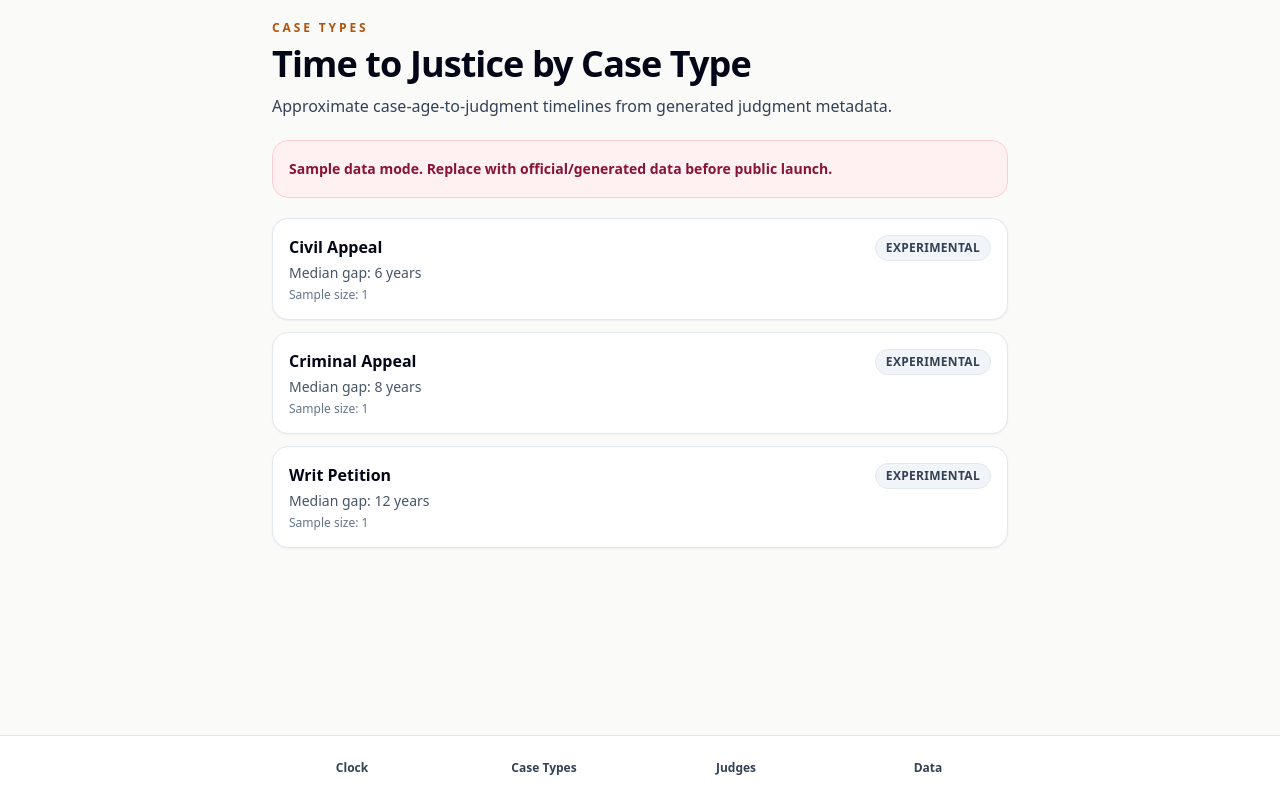
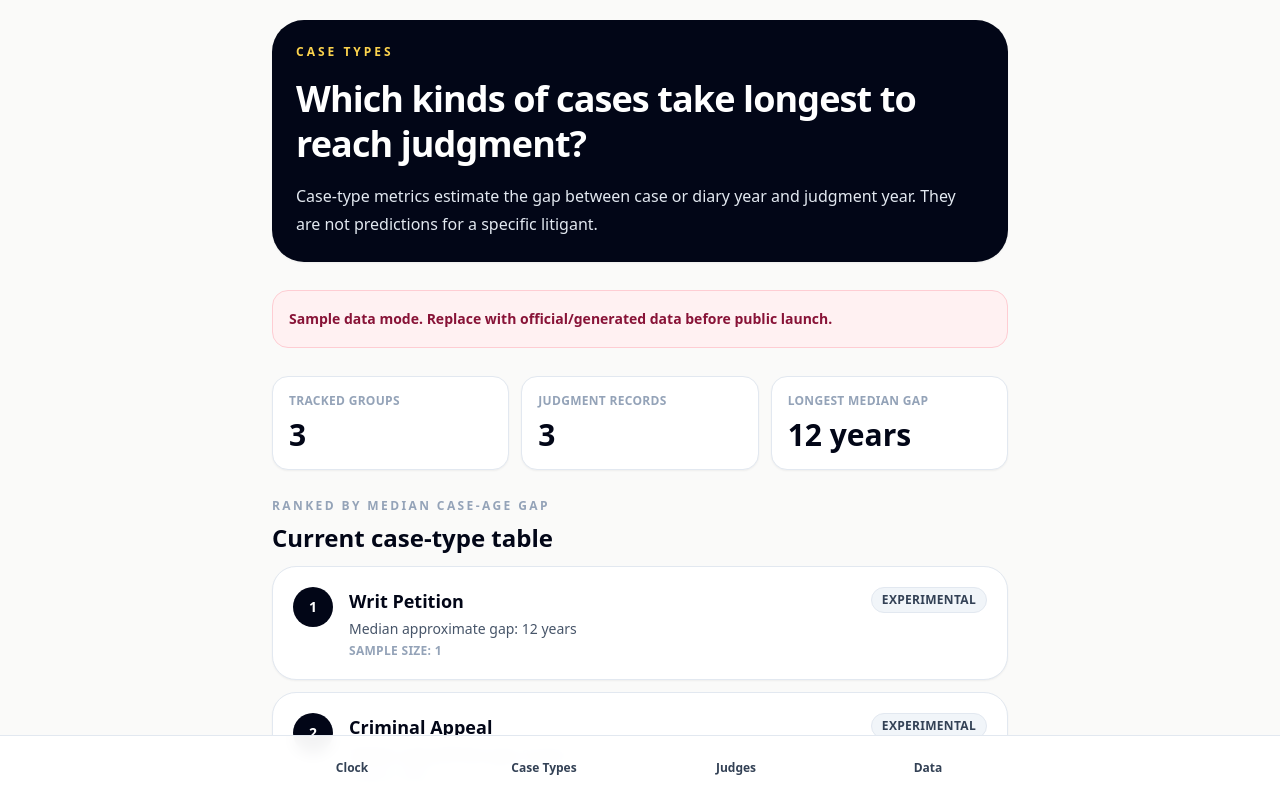
Before and after one commit to publicinteresttechnologies/justice-clock-india, a Next.js app: page /case-types in a window 1280 px wide. Shown: the top 800 px of the page. Built offline with nearby package versions, Linux system fonts and the light colour scheme.

Commit message:
Strengthen case-types overview page

```diff
--- a/src/app/case-types/page.tsx
+++ b/src/app/case-types/page.tsx
@@ -1,44 +1,73 @@
 import Link from "next/link";
 import { ConfidenceBadge } from "@/components/ConfidenceBadge";
 import { SampleDataWarning } from "@/components/SampleDataWarning";
-import { SectionHeader } from "@/components/SectionHeader";
-import { caseTypes, formatYears } from "@/lib/data";
+import { caseTypes, formatNumber, formatYears } from "@/lib/data";
 
 export default function CaseTypesPage() {
   const hasSampleData = caseTypes.some((caseType) => caseType.sample);
+  const sortedCaseTypes = [...caseTypes].sort(
+    (a, b) => (b.medianCaseAgeYears ?? 0) - (a.medianCaseAgeYears ?? 0),
+  );
+  const slowest = sortedCaseTypes[0];
+  const totalRecords = caseTypes.reduce((sum, item) => sum + item.sampleSize, 0);
 
   return (
-    <div className="space-y-5">
-      <SectionHeader
-        eyebrow="Case Types"
-        title="Time to Justice by Case Type"
-        description="Approximate case-age-to-judgment timelines from generated judgment metadata."
-      />
+    <div className="space-y-7">
+      <section className="rounded-[2rem] bg-slate-950 p-6 text-white shadow-sm">
+        <p className="text-xs font-black uppercase tracking-[0.25em] text-amber-300">Case types</p>
+        <h1 className="mt-4 text-4xl font-black leading-tight tracking-tight">Which kinds of cases take longest to reach judgment?</h1>
+        <p className="mt-4 text-base leading-7 text-slate-200">
+          Case-type metrics estimate the gap between case or diary year and judgment year. They are not predictions for a specific litigant.
+        </p>
+      </section>
 
       {hasSampleData ? <SampleDataWarning /> : null}
 
+      <section className="grid gap-3 sm:grid-cols-3">
+        <div className="rounded-2xl border border-slate-200 bg-white p-4 shadow-sm">
+          <p className="text-xs font-bold uppercase tracking-wide text-slate-400">Tracked groups</p>
+          <p className="mt-2 text-3xl font-black text-slate-950">{formatNumber(caseTypes.length)}</p>
+        </div>
+        <div className="rounded-2xl border border-slate-200 bg-white p-4 shadow-sm">
+          <p className="text-xs font-bold uppercase tracking-wide text-slate-400">Judgment records</p>
+          <p className="mt-2 text-3xl font-black text-slate-950">{formatNumber(totalRecords)}</p>
+        </div>
+        <div className="rounded-2xl border border-slate-200 bg-white p-4 shadow-sm">
+          <p className="text-xs font-bold uppercase tracking-wide text-slate-400">Longest median gap</p>
+          <p className="mt-2 text-3xl font-black text-slate-950">{slowest ? formatYears(slowest.medianCaseAgeYears) : "—"}</p>
+        </div>
+      </section>
+
+      <section className="space-y-3">
+        <div>
+          <p className="text-xs font-bold uppercase tracking-[0.2em] text-slate-400">Ranked by median case-age gap</p>
+          <h2 className="mt-2 text-2xl font-black text-slate-950">Current case-type table</h2>
+        </div>
+
         <div className="grid gap-3">
-        {caseTypes.map((caseType) => (
+          {sortedCaseTypes.map((caseType, index) => (
             <Link
               key={caseType.slug}
               href={`/case-types/${caseType.slug}`}
-            className="rounded-2xl border border-slate-200 bg-white p-4 shadow-sm"
+              className="rounded-3xl border border-slate-200 bg-white p-5 shadow-sm transition hover:border-slate-300"
             >
-            <div className="flex items-start justify-between gap-3">
+              <div className="flex items-start justify-between gap-4">
+                <div className="flex gap-4">
+                  <div className="flex h-10 w-10 shrink-0 items-center justify-center rounded-full bg-slate-950 text-sm font-black text-white">
+                    {index + 1}
+                  </div>
                   <div>
-                <p className="font-bold">{caseType.caseType}</p>
-                <p className="mt-1 text-sm text-slate-600">
-                  Median gap: {formatYears(caseType.medianCaseAgeYears)}
-                </p>
-                <p className="mt-1 text-xs text-slate-500">
-                  Sample size: {caseType.sampleSize}
-                </p>
+                    <p className="text-lg font-black text-slate-950">{caseType.caseType}</p>
+                    <p className="mt-1 text-sm text-slate-600">Median approximate gap: {formatYears(caseType.medianCaseAgeYears)}</p>
+                    <p className="mt-1 text-xs font-semibold uppercase tracking-wide text-slate-400">Sample size: {formatNumber(caseType.sampleSize)}</p>
+                  </div>
                 </div>
                 <ConfidenceBadge level={caseType.confidence} />
               </div>
             </Link>
           ))}
         </div>
+      </section>
     </div>
   );
 }
```
Lines whose indentation alone changed are shown as unchanged.
